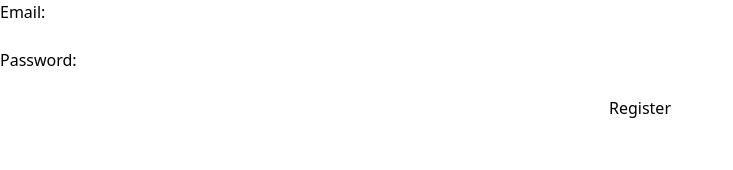
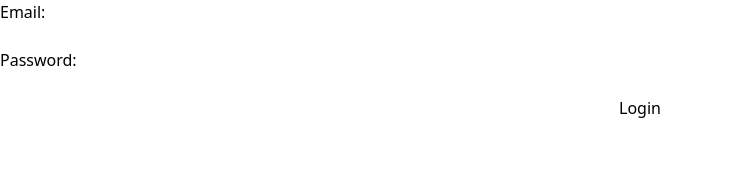
Before and after one commit to HenriqueVerasAraujo/poll-app-frontend, a React (Create React App) app: page /login in a window 1280 px wide. Shown: the top 170 px of the page, without its empty margins (0-733 px from the left). Built offline with nearby package versions, Linux system fonts and the light colour scheme; the HTML template or start-up script is replaced by a standard one.

Commit message:
Validation frontend for login

```diff
--- a/src/components/LoginForm.jsx
+++ b/src/components/LoginForm.jsx
@@ -1,4 +1,4 @@
-import React from 'react';
+import React, { useState, useEffect } from 'react';
 import axios from 'axios';
 import { useNavigate } from 'react-router-dom';
 import { z } from 'zod';
@@ -6,8 +6,10 @@ import { zodResolver } from '@hookform/resolvers/zod';
 import { useForm } from 'react-hook-form';
 import { urlApi } from '../helpers/urlApi';
 
+
 export default function LoginForm() {
     const navigate = useNavigate();
+    const [errMessage, setErrMessage] = useState('');
 
     const schema = z
     .object({
@@ -24,9 +26,13 @@ export default function LoginForm() {
     });
 
     const submitForm = async(data) => {
+        setErrMessage('');
         const check = await axios.post(`${urlApi}user/login`, data);
         if (check.data.token) {
             localStorage.setItem('token', check.data.token);
+            navigate('/user');
+        } else{
+            setErrMessage(check.data.errMessage);
         };
     };
 
@@ -40,8 +46,10 @@ export default function LoginForm() {
             <label>Password: </label>
             <input type="password" {...register('password')} />
             {errors.password && <span>{errors.password.message}</span> }
-
-            <button type="submit">Register</button>
+            {errMessage !== '' &&
+                <h1>{errMessage}</h1>
+            }
+            <button type="submit">Login</button>
         </form>
     </div>
   )
--- /dev/null
+++ b/src/components/NewPollForm.jsx
@@ -0,0 +1,7 @@
+import React from 'react'
+
+export default function NewPollForm() {
+  return (
+    <div>NewPollForm</div>
+  )
+}
--- a/src/pages/UserPage.jsx
+++ b/src/pages/UserPage.jsx
@@ -1,8 +1,11 @@
 import React, { useState, useEffect } from 'react';
 import { useNavigate } from 'react-router-dom';
+import NewPollForm from '../components/NewPollForm';
+
 
 
 export default function UserPage() {
+    const [showForm, setShowForm] = useState(false);
     const navigate = useNavigate();
 
     useEffect(() => {
@@ -13,6 +16,13 @@ export default function UserPage() {
     }, []);
 
   return (
-    <div>UserPage</div>
+    <div>
+      <button onClick={ () => setShowForm(true) }>New Poll</button>
+      {showForm &&
+        <div>
+          <NewPollForm />
+        </div>
+      }
+    </div>
   )
 };
```
